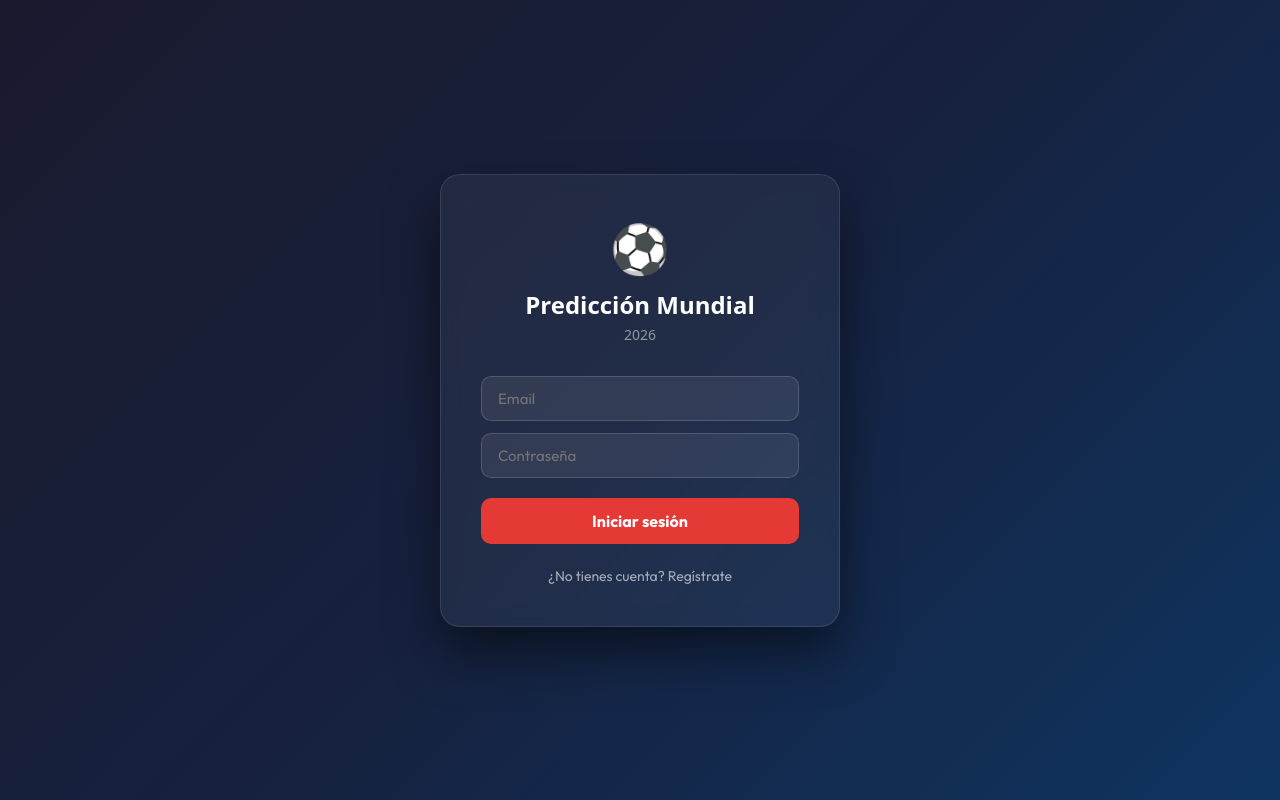
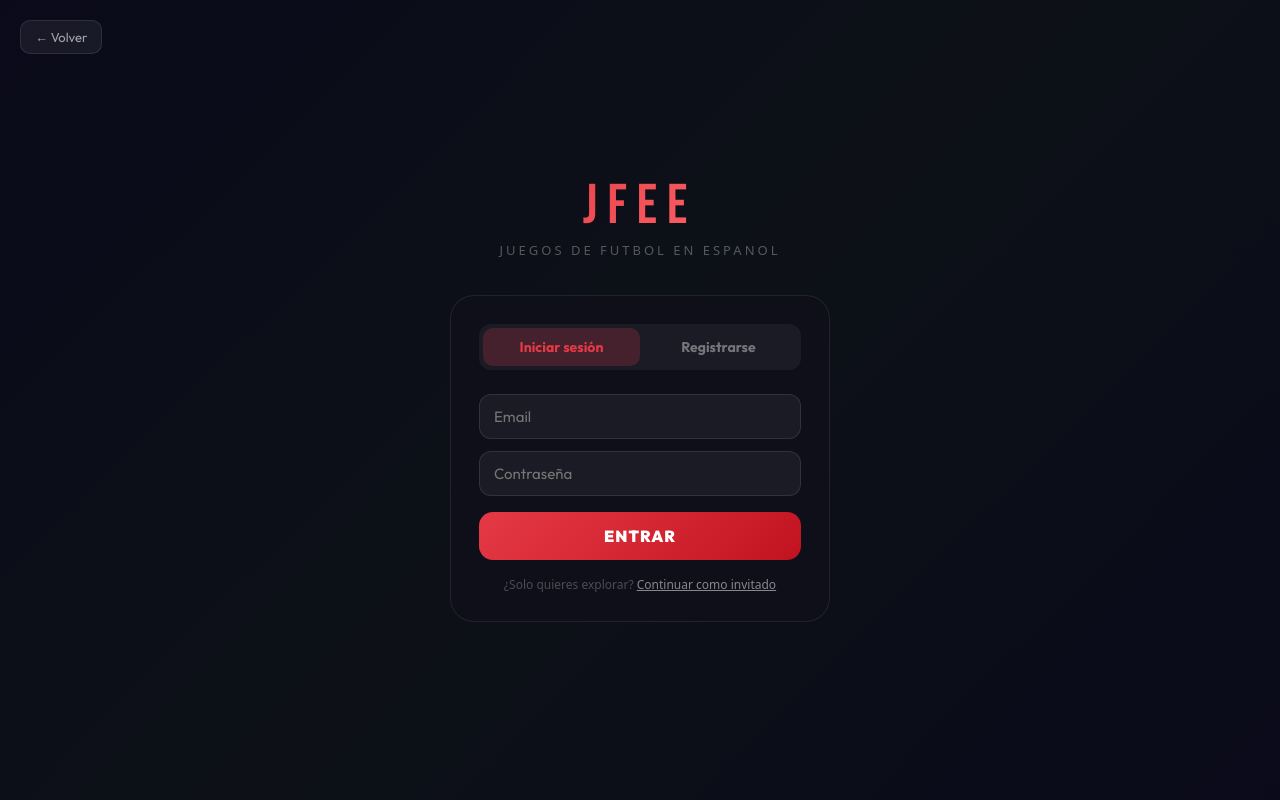
Before and after one commit to juanforba12-droid/prediccionmunidal2026, a React (Vite) app: page /auth in a window 1280 px wide. Built offline with nearby package versions, Linux system fonts and the light colour scheme; no server answers.

Commit message:
Update Auth.jsx

```diff
--- a/src/pages/Auth.jsx
+++ b/src/pages/Auth.jsx
@@ -1,87 +1,126 @@
-import { useState, useEffect } from 'react'
+import { useState } from 'react'
 import { useNavigate } from 'react-router-dom'
 import { supabase } from '../lib/supabase.js'
+import { addPoints } from '../lib/userPoints.js'
+import { POINTS } from '../lib/ranks.js'
 
 export default function Auth() {
-  const [nombre, setNombre] = useState('')
+  const nav = useNavigate()
+  const [mode, setMode] = useState('login') // 'login' | 'register'
   const [email, setEmail] = useState('')
   const [password, setPassword] = useState('')
+  const [name, setName] = useState('')
   const [loading, setLoading] = useState(false)
-  const [error, setError] = useState('')
-  const [mode, setMode] = useState('login')
-  const nav = useNavigate()
+  const [msg, setMsg] = useState('')
 
-  useEffect(() => {
-    supabase.auth.getSession().then(({ data: { session } }) => {
-      if (session) nav('/', { replace: true })
+  const handleLogin = async () => {
+    if (!email || !password) { setMsg('Rellena email y contraseña'); return }
+    setLoading(true); setMsg('')
+    const { error } = await supabase.auth.signInWithPassword({ email, password })
+    if (error) setMsg('Email o contraseña incorrectos')
+    else nav('/')
+    setLoading(false)
+  }
+
+  const handleRegister = async () => {
+    if (!email || !password || !name) { setMsg('Rellena todos los campos'); return }
+    if (password.length < 6) { setMsg('Mínimo 6 caracteres en la contraseña'); return }
+    setLoading(true); setMsg('')
+    const { data, error } = await supabase.auth.signUp({
+      email, password,
+      options: { data: { full_name: name } }
     })
-    const { data: { subscription } } = supabase.auth.onAuthStateChange((event, session) => {
-      if (session) nav('/', { replace: true })
-    })
-    return () => subscription.unsubscribe()
-  }, [nav])
-
-  const handleSubmit = async () => {
-    if (!email || !password) { setError('Rellena todos los campos'); return }
-    if (mode === 'register' && !nombre) { setError('Pon tu nombre'); return }
-    setLoading(true); setError('')
-    try {
-      if (mode === 'register') {
-        const { data, error: err } = await supabase.auth.signUp({
-          email, password,
-          options: { data: { full_name: nombre } }
-        })
-        if (err) throw err
-        if (data.session) { nav('/', { replace: true }); return }
-        const { error: loginErr } = await supabase.auth.signInWithPassword({ email, password })
-        if (!loginErr) nav('/', { replace: true })
-        else { setError('Cuenta creada. Inicia sesión.'); setMode('login') }
-      } else {
-        const { error: err } = await supabase.auth.signInWithPassword({ email, password })
-        if (err) throw err
-        nav('/', { replace: true })
+    if (error) {
+      setMsg(error.message.includes('already') ? 'Este email ya está registrado' : 'Error al registrarse')
+    } else {
+      // Dar puntos de bienvenida
+      if (data.user) {
+        await addPoints(data.user.id, POINTS.REGISTER, 'registro_bienvenida')
       }
-    } catch (err) {
-      const msg = err.message
-      if (msg.includes('Invalid login')) setError('Email o contraseña incorrectos')
-      else if (msg.includes('already registered')) setError('Email ya registrado. Inicia sesión.')
-      else setError(msg)
+      setMsg('¡Cuenta creada! Ya puedes jugar 🎉')
+      setTimeout(() => nav('/'), 1500)
     }
     setLoading(false)
   }
 
-  const input = (props) => ({
-    style: { width: '100%', padding: '12px 16px', borderRadius: 10, border: '1px solid rgba(255,255,255,0.15)', background: 'rgba(255,255,255,0.08)', color: '#fff', fontSize: 15, marginBottom: 12, boxSizing: 'border-box', outline: 'none' },
-    onKeyDown: e => e.key === 'Enter' && handleSubmit(),
-    ...props
-  })
+  return (
+    <div style={{ minHeight:'100vh', background:'linear-gradient(135deg,#0a0a1a 0%,#0d1117 50%,#0a0a1a 100%)', display:'flex', flexDirection:'column', alignItems:'center', justifyContent:'center', fontFamily:'system-ui,sans-serif', padding:20 }}>
 
-  return (
-    <div style={{ minHeight: '100vh', background: 'linear-gradient(135deg, #1a1a2e 0%, #16213e 50%, #0f3460 100%)', display: 'flex', alignItems: 'center', justifyContent: 'center', fontFamily: 'system-ui, sans-serif' }}>
-      <div style={{ background: 'rgba(255,255,255,0.05)', backdropFilter: 'blur(10px)', borderRadius: 20, padding: 40, width: '100%', maxWidth: 400, border: '1px solid rgba(255,255,255,0.1)', boxShadow: '0 25px 50px rgba(0,0,0,0.5)' }}>
-        <div style={{ textAlign: 'center', marginBottom: 32 }}>
-          <div style={{ fontSize: 48 }}>⚽</div>
-          <h1 style={{ color: '#fff', margin: '8px 0 4px', fontSize: 24, fontWeight: 700 }}>Predicción Mundial</h1>
-          <p style={{ color: 'rgba(255,255,255,0.5)', fontSize: 14, margin: 0 }}>2026</p>
+      {/* Volver */}
+      <button onClick={() => nav('/')} style={{ position:'absolute', top:20, left:20, background:'rgba(255,255,255,0.06)', border:'1px solid rgba(255,255,255,0.1)', borderRadius:10, padding:'8px 14px', color:'rgba(255,255,255,0.6)', cursor:'pointer', fontSize:13 }}>
+        ← Volver
+      </button>
+
+      {/* Logo */}
+      <div style={{ textAlign:'center', marginBottom:36 }}>
+        <div style={{ fontFamily:"'Bebas Neue',sans-serif", fontSize:56, letterSpacing:10, background:'linear-gradient(135deg,#e63946,#ff6b6b)', WebkitBackgroundClip:'text', WebkitTextFillColor:'transparent', lineHeight:1, marginBottom:6 }}>JFEE</div>
+        <div style={{ color:'rgba(255,255,255,0.3)', fontSize:13, letterSpacing:3, textTransform:'uppercase' }}>Juegos de Futbol En Espanol</div>
+      </div>
+
+      <div style={{ background:'#0f0f1a', border:'1px solid rgba(255,255,255,0.08)', borderRadius:24, padding:28, width:'100%', maxWidth:380 }}>
+
+        {/* Tabs */}
+        <div style={{ display:'flex', background:'rgba(255,255,255,0.05)', borderRadius:12, padding:4, marginBottom:24 }}>
+          {['login','register'].map(m => (
+            <button key={m} onClick={() => { setMode(m); setMsg('') }} style={{ flex:1, padding:'10px', borderRadius:10, border:'none', background: mode===m ? 'rgba(230,57,70,0.2)' : 'transparent', color: mode===m ? '#e63946' : 'rgba(255,255,255,0.4)', fontWeight:700, fontSize:14, cursor:'pointer', transition:'all 0.2s' }}>
+              {m === 'login' ? 'Iniciar sesión' : 'Registrarse'}
+            </button>
+          ))}
         </div>
 
-        {error && <div style={{ background: 'rgba(239,68,68,0.2)', border: '1px solid rgba(239,68,68,0.4)', borderRadius: 10, padding: '10px 14px', marginBottom: 16, color: '#fca5a5', fontSize: 14 }}>{error}</div>}
+        {/* Bonus registro */}
+        {mode === 'register' && (
+          <div style={{ background:'rgba(230,57,70,0.08)', border:'1px solid rgba(230,57,70,0.2)', borderRadius:12, padding:'10px 14px', marginBottom:16, fontSize:13, color:'rgba(255,255,255,0.6)', textAlign:'center' }}>
+            🎁 Regístrate y recibe <strong style={{ color:'#e63946' }}>+{POINTS.REGISTER} puntos</strong> de bienvenida
+          </div>
+        )}
 
-        {mode === 'register' && (
-          <input {...input({ type: 'text', placeholder: 'Tu nombre', value: nombre, onChange: e => setNombre(e.target.value) })} />
+        {/* Campos */}
+        <div style={{ display:'flex', flexDirection:'column', gap:12 }}>
+          {mode === 'register' && (
+            <input
+              placeholder="Tu nombre o apodo"
+              value={name}
+              onChange={e => setName(e.target.value)}
+              style={{ padding:'12px 14px', borderRadius:12, border:'1px solid rgba(255,255,255,0.1)', background:'rgba(255,255,255,0.05)', color:'#e8eaf0', fontSize:15, outline:'none' }}
+            />
+          )}
+          <input
+            type="email"
+            placeholder="Email"
+            value={email}
+            onChange={e => setEmail(e.target.value)}
+            style={{ padding:'12px 14px', borderRadius:12, border:'1px solid rgba(255,255,255,0.1)', background:'rgba(255,255,255,0.05)', color:'#e8eaf0', fontSize:15, outline:'none' }}
+          />
+          <input
+            type="password"
+            placeholder="Contraseña"
+            value={password}
+            onChange={e => setPassword(e.target.value)}
+            onKeyDown={e => e.key==='Enter' && (mode==='login' ? handleLogin() : handleRegister())}
+            style={{ padding:'12px 14px', borderRadius:12, border:'1px solid rgba(255,255,255,0.1)', background:'rgba(255,255,255,0.05)', color:'#e8eaf0', fontSize:15, outline:'none' }}
+          />
+        </div>
+
+        {msg && (
+          <div style={{ marginTop:12, fontSize:13, color: msg.includes('!') || msg.includes('creada') ? '#2a9d8f' : '#fca5a5', textAlign:'center' }}>
+            {msg}
+          </div>
         )}
-        <input {...input({ type: 'email', placeholder: 'Email', value: email, onChange: e => setEmail(e.target.value) })} />
-        <input {...input({ type: 'password', placeholder: 'Contraseña', value: password, onChange: e => setPassword(e.target.value), style: { width: '100%', padding: '12px 16px', borderRadius: 10, border: '1px solid rgba(255,255,255,0.15)', background: 'rgba(255,255,255,0.08)', color: '#fff', fontSize: 15, marginBottom: 20, boxSizing: 'border-box', outline: 'none' } })} />
 
-        <button onClick={handleSubmit} disabled={loading} style={{ width: '100%', padding: 13, borderRadius: 10, border: 'none', background: loading ? 'rgba(229,57,53,0.5)' : '#e53935', color: '#fff', fontSize: 16, fontWeight: 700, cursor: loading ? 'not-allowed' : 'pointer', marginBottom: 20 }}>
-          {loading ? 'Cargando...' : mode === 'login' ? 'Iniciar sesión' : 'Crear cuenta'}
+        <button
+          onClick={mode === 'login' ? handleLogin : handleRegister}
+          disabled={loading}
+          style={{ marginTop:16, width:'100%', padding:'14px', borderRadius:14, border:'none', background: loading ? 'rgba(230,57,70,0.3)' : 'linear-gradient(135deg,#e63946,#c1121f)', color:'#fff', fontSize:16, fontWeight:800, cursor: loading ? 'default' : 'pointer', letterSpacing:1 }}
+        >
+          {loading ? '...' : mode === 'login' ? 'ENTRAR' : 'CREAR CUENTA'}
         </button>
 
-        <div style={{ textAlign: 'center' }}>
-          <button onClick={() => { setMode(mode === 'login' ? 'register' : 'login'); setError(''); setNombre('') }}
-            style={{ background: 'none', border: 'none', color: 'rgba(255,255,255,0.6)', cursor: 'pointer', fontSize: 14 }}>
-            {mode === 'login' ? '¿No tienes cuenta? Regístrate' : '¿Ya tienes cuenta? Inicia sesión'}
-          </button>
+        <div style={{ marginTop:16, textAlign:'center', fontSize:12, color:'rgba(255,255,255,0.25)' }}>
+          ¿Solo quieres explorar?{' '}
+          <span onClick={() => nav('/')} style={{ color:'rgba(255,255,255,0.5)', cursor:'pointer', textDecoration:'underline' }}>
+            Continuar como invitado
+          </span>
         </div>
       </div>
     </div>
```
